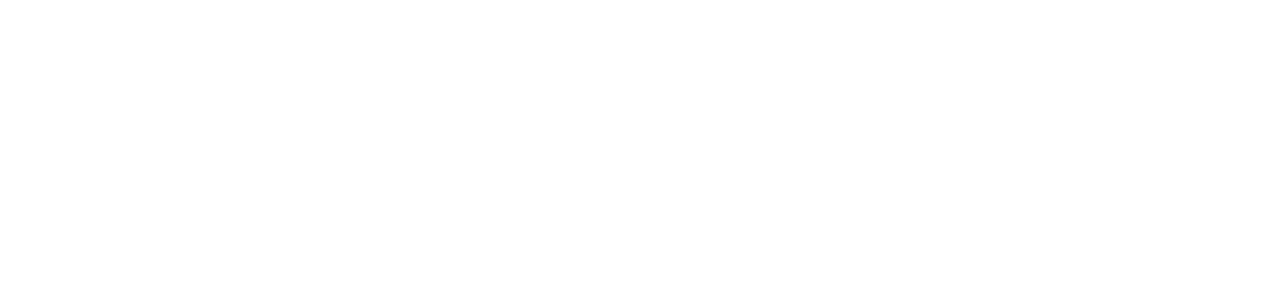
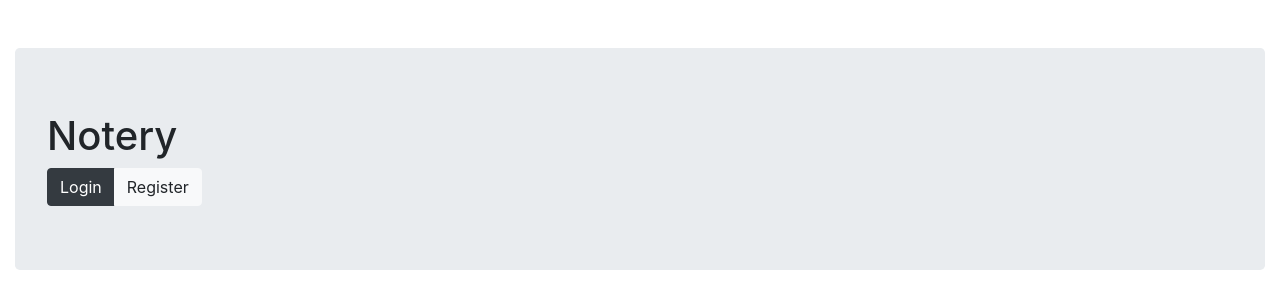
Before and after one commit to radiantshaw/notery.web, a React (Create React App) app: page / in a window 1280 px wide. Shown: the top 308 px of the page. Built offline with nearby package versions, Linux system fonts and the light colour scheme.

Commit message:
Create Home page

```diff
--- a/src/App.js
+++ b/src/App.js
@@ -7,6 +7,7 @@ import 'bootstrap/dist/css/bootstrap.min.css';
 import { Container } from 'react-bootstrap';
 
 import {
+  Home,
   AuthPage,
   LoginForm,
   RegisterForm,
@@ -21,6 +22,9 @@ function App() {
     <Container fluid>
       <Router>
         <Switch>
+          <LimitedRoute path="/" exact>
+            <Home />
+          </LimitedRoute>
           <ProtectedRoute path="/notes/:noteID">
             <NotePage />
           </ProtectedRoute>
--- /dev/null
+++ b/src/components/Home.jsx
@@ -0,0 +1,39 @@
+import React from 'react';
+import { useHistory } from 'react-router';
+import {
+  Jumbotron,
+  ButtonGroup,
+  Button
+} from 'react-bootstrap';
+
+export default function Home() {
+  const { push } = useHistory();
+
+  function goToLogin() {
+    push('/login');
+  }
+
+  function goToRegister() {
+    push('/register');
+  }
+
+  return (
+    <Jumbotron className="mt-5">
+      <h1>Notery</h1>
+      <ButtonGroup>
+        <Button
+          variant="dark"
+          onClick={goToLogin}
+        >
+          Login
+        </Button>
+        <Button
+          variant="light"
+          onClick={goToRegister}
+        >
+          Register
+        </Button>
+      </ButtonGroup>
+    </Jumbotron>
+  );
+}
--- a/src/components/LimitedRoute.jsx
+++ b/src/components/LimitedRoute.jsx
@@ -10,7 +10,7 @@ export default function LimitedRoute(props) {
   return (
     <Route {...props}>
       {isLoggedIn() ? (
-        <Redirect to="/" />
+        <Redirect to="/notes" />
       ) : props.children}
     </Route>
   );
--- a/src/components/index.js
+++ b/src/components/index.js
@@ -1,3 +1,4 @@
+import Home from './Home';
 import LoginForm from './LoginForm';
 import RegisterForm from './RegisterForm';
 import AuthPage from './AuthPage';
@@ -16,6 +17,7 @@ import NoteContainer from './NoteContainer';
 import CreateNoteModal from './CreateNoteModal';
 
 export {
+  Home,
   LoginForm,
   RegisterForm,
   AuthPage,
```
